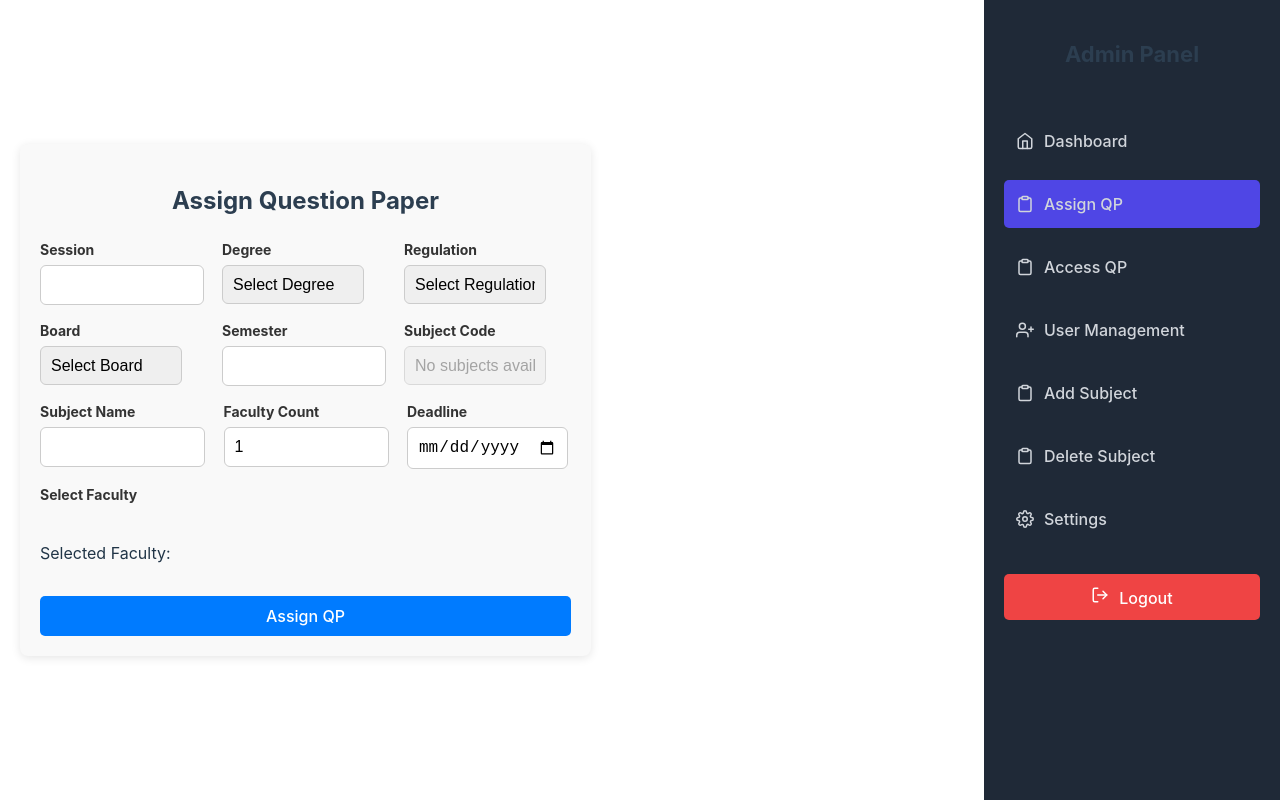
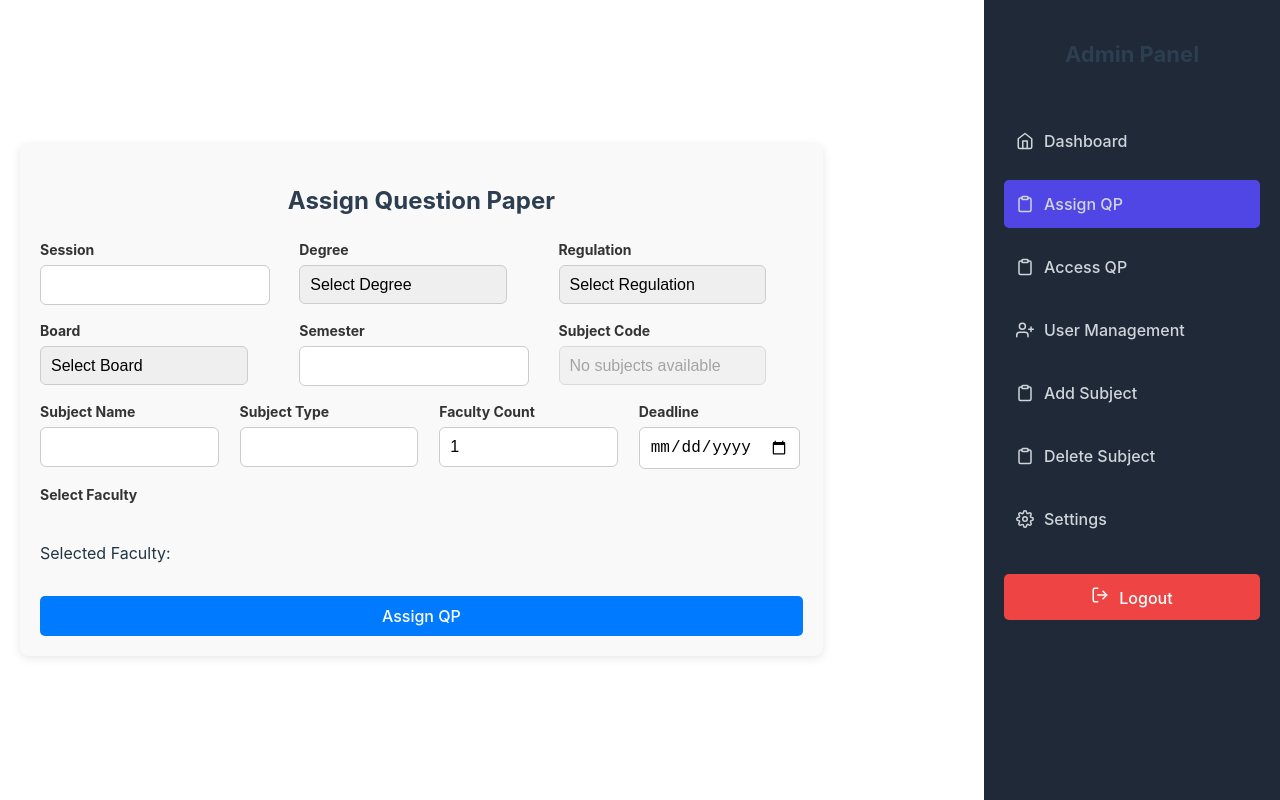
Before and after one commit to CowTheGreat/EQPMS, a React (Vite) app in the folder Frontend/: page /assign-qp in a window 1280 px wide. Built offline with nearby package versions, Linux system fonts and the light colour scheme; sample sign-in values are in the browser's storage.

Commit message:
QP type done

```diff
--- a/Frontend/src/pages/AssignQP.jsx
+++ b/Frontend/src/pages/AssignQP.jsx
@@ -8,6 +8,7 @@ const AssignQP = () => {
     board: "",
     semester: "",
     subjectCode: "",
+    subjectType: "",
   });
 
   const [deadline, setDeadline] = useState("");
@@ -17,6 +18,7 @@ const AssignQP = () => {
   const [facultyList, setFacultyList] = useState([]);
   const [selectedFaculty, setSelectedFaculty] = useState([]);
   const [subjectName, setSubjectName] = useState("");
+  const [subjectType, setSubjectType] = useState("");
   const [facultyCount, setFacultyCount] = useState(1);
   const [message, setMessage] = useState("");
 
@@ -45,7 +47,6 @@ const AssignQP = () => {
     }
   }, [formData.degree, formData.regulation]);
 
-  // Fetch subjects when board is selected
   // Fetch subjects when degree, regulation, board, or semester changes
   useEffect(() => {
     if (
@@ -81,13 +82,20 @@ const AssignQP = () => {
     }
   }, [formData.board]);
 
-  // Update subject name when subject code is selected
+  // Update subject name and type when subject code is selected
   useEffect(() => {
     const selectedSubject = subjects.find(
       (sub) => sub.subject_code === formData.subjectCode
     );
-    setSubjectName(selectedSubject ? selectedSubject.subject_name : "");
-  }, [formData.subjectCode, subjects]);
+
+    if (selectedSubject) {
+      setSubjectName(selectedSubject.subject_name);
+      setSubjectType(selectedSubject.QP_Type);
+    } else {
+      setSubjectName("");
+      setSubjectType("");
+    }
+  }, [formData.subjectCode, subjects]); // ✅ Correct dependencies
 
   // Handle input changes
   const handleChange = (e) => {
@@ -129,11 +137,10 @@ const AssignQP = () => {
       semester: Number(formData.semester),
       subject_code: formData.subjectCode,
       subject_name: subjectName,
+      subject_type: subjectType, // ✅ Include QP_Type
       assigned_faculty_regno: selectedFaculty,
-      deadline: deadline, // Include deadline in the data
+      deadline: deadline,
     };
-
-    console.log("QP Data to be sent:", JSON.stringify(qpData, null, 2)); // Debugging
 
     try {
       const response = await fetch("http://localhost:8080/assign-qp", {
@@ -143,8 +150,6 @@ const AssignQP = () => {
       });
 
       const result = await response.json();
-      console.log("Server Response:", result); // Debugging
-
       if (response.ok) {
         setMessage("QP assigned successfully!");
         setFormData({
@@ -172,16 +177,6 @@ const AssignQP = () => {
 
       <form className={styles.form} onSubmit={handleSubmit}>
         <div className={styles.inputGroupRow}>
-          {/* <div className={styles.inputGroup}>
-            <label>Session</label>
-            <input
-              type="month"
-              name="session"
-              value={formData.session}
-              onChange={handleChange}
-              required
-            />
-          </div> */}
           <div className={styles.inputGroup}>
             <label>Session</label>
             <input
@@ -279,29 +274,16 @@ const AssignQP = () => {
               ))}
             </select>
           </div>
-
-          {/* <div className={styles.inputGroup}>
-            <label>Subject Code</label>
-            <select
-              name="subjectCode"
-              value={formData.subjectCode}
-              onChange={handleChange}
-              required
-            >
-              <option value="">Select Subject Code</option>
-              {subjects.map((sub) => (
-                <option key={sub.subject_code} value={sub.subject_code}>
-                  {sub.subject_code}
-                </option>
-              ))}
-            </select>
-          </div> */}
         </div>
 
         <div className={styles.inputGroupRow}>
           <div className={styles.inputGroup}>
             <label>Subject Name</label>
             <input type="text" value={subjectName} readOnly />
+          </div>
+          <div className={styles.inputGroup}>
+            <label>Subject Type</label>
+            <input type="text" value={subjectType} readOnly />
           </div>
           <div className={styles.inputGroup}>
             <label>Faculty Count</label>
```
Also changed, not shown: 1 other file (tests, documents, lock files or other folders).
